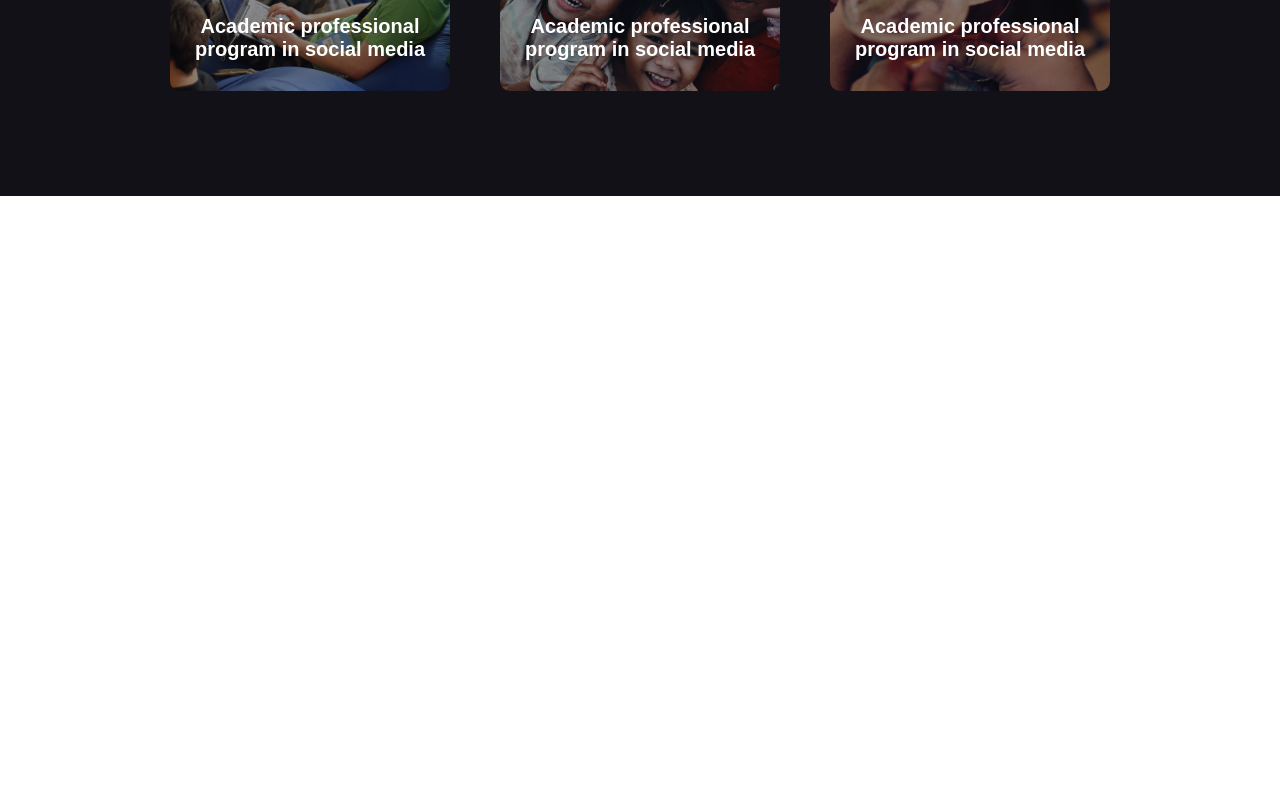
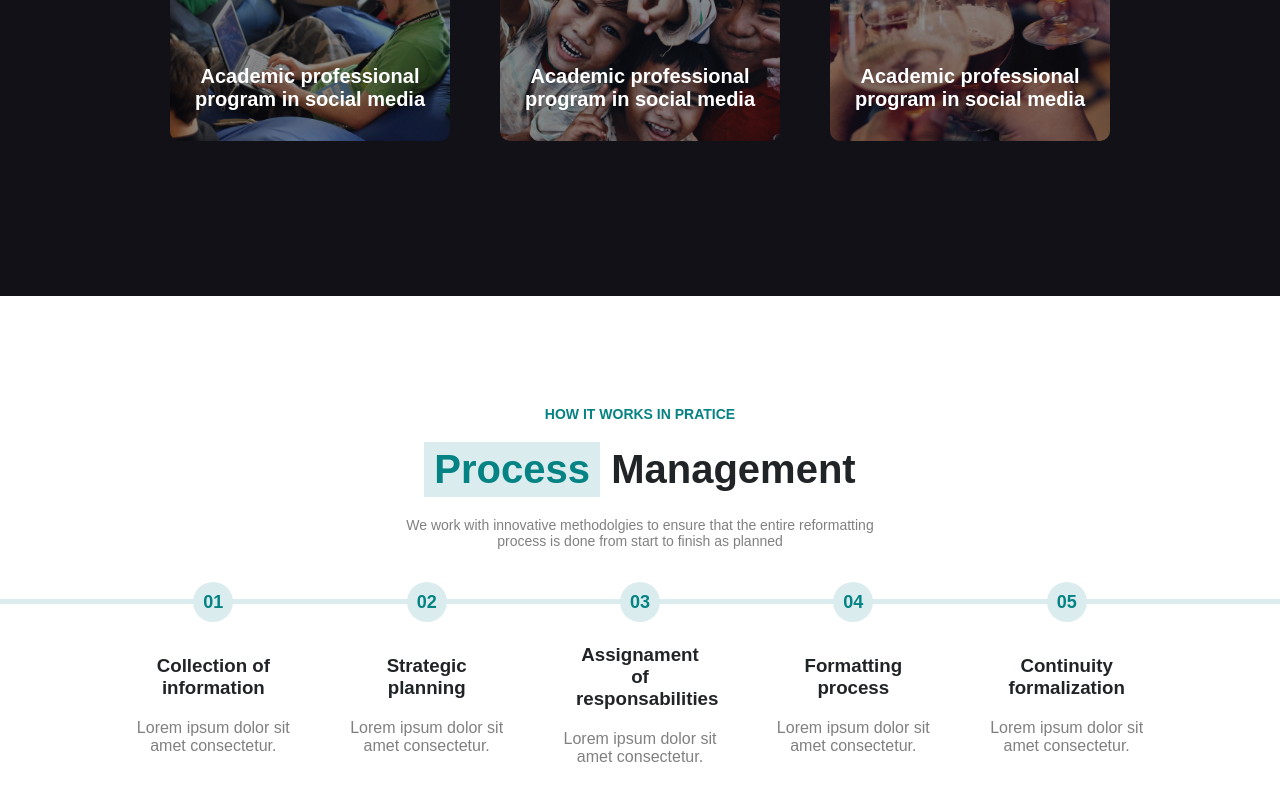
Before and after one commit to Andrea8802/proj-html-vuejs, a Vue app: page / in a window 1280 px wide. Shown: the part 2704-3504 px from the top of the page. Before the commit the page ends 2900 px from the top, so only its background shows below. Built offline with nearby package versions, Linux system fonts and the light colour scheme.

Commit message:
Creata sezione 'Process Managament'

```diff
--- a/src/components/AppMain.vue
+++ b/src/components/AppMain.vue
@@ -1,14 +1,16 @@
 <script>
 import FeaturesCards from './Main/FeaturesCards.vue';
-import About from './Main/About/About.vue';
-import Actions from './Main/Actions/Actions.vue';
+import About from './Main/About Section/About.vue';
+import Actions from './Main/Actions Section/Actions.vue';
+import Process from './Main/Process.vue';
 
 export default {
     name: "AppMain",
     components: {
         FeaturesCards,
         About,
-        Actions
+        Actions,
+        Process
     }
 }
 </script>
@@ -25,6 +27,10 @@ export default {
 
         <section class="actions">
             <Actions />
+        </section>
+
+        <section class="process">
+            <Process />
         </section>
     </main>
 </template>
@@ -52,7 +58,14 @@ main {
         @include d-flex(center, center);
         flex-direction: column;
         background-color: $bg-black;
-        height: 1000px;
+        height: 1100px;
+        width: 100%;
+    }
+
+    .process {
+        @include d-flex(center, center);
+        flex-direction: column;
+        height: 580px;
         width: 100%;
     }
 }
--- /dev/null
+++ b/src/components/Main/Process.vue
@@ -0,0 +1,190 @@
+<script>
+export default {
+    name: "Process",
+}
+</script>
+
+<template>
+    <div class="blue-text">
+        HOW IT WORKS IN PRATICE
+    </div>
+
+    <div class="title">
+        <div class="bg-title">
+            Process
+        </div>
+        Management
+    </div>
+
+    <p class="text">
+        We work with innovative methodolgies to ensure that the entire reformatting process is done from start to finish
+        as planned
+    </p>
+
+
+    <div class="bar">
+        <div class="ball-container">
+            <div class="ball">
+                01
+            </div>
+        </div>
+
+        <div class="ball-container">
+            <div class="ball">
+                02
+            </div>
+        </div>
+
+        <div class="ball-container">
+            <div class="ball">
+                03
+            </div>
+        </div>
+
+        <div class="ball-container">
+            <div class="ball">
+                04
+            </div>
+        </div>
+
+        <div class="ball-container">
+            <div class="ball">
+                05
+            </div>
+        </div>
+
+
+    </div>
+
+    <div class="card-list">
+        <div class="card">
+
+            <h3>
+                Collection of information
+            </h3>
+
+            <p>
+                Lorem ipsum dolor sit amet consectetur.
+            </p>
+
+        </div>
+
+        <div class="card">
+
+            <h3>
+                Strategic planning
+            </h3>
+
+            <p>
+                Lorem ipsum dolor sit amet consectetur.
+            </p>
+
+        </div>
+
+        <div class="card">
+
+            <h3>
+                Assignament of responsabilities
+            </h3>
+
+            <p>
+                Lorem ipsum dolor sit amet consectetur.
+            </p>
+
+        </div>
+
+        <div class="card">
+
+            <h3>
+                Formatting process
+            </h3>
+
+            <p>
+                Lorem ipsum dolor sit amet consectetur.
+            </p>
+
+        </div>
+
+        <div class="card">
+
+            <h3>
+                Continuity formalization
+            </h3>
+
+            <p>
+                Lorem ipsum dolor sit amet consectetur.
+            </p>
+
+        </div>
+
+    </div>
+</template>
+
+<style lang="scss" scoped>
+@use '../../styles/partials/variables' as *;
+@use '../../styles/partials/mixins' as *;
+
+.title {
+    font-size: 40px;
+    font-weight: bold;
+    color: $dark-text-color;
+    margin: 20px 0;
+}
+
+.text {
+    color: $text-color;
+    width: 38%;
+    font-size: 14px;
+    text-align: center;
+}
+
+.bar {
+    background-color: $light-primary-color;
+    height: 5px;
+    width: 100%;
+    margin: 50px 0 0;
+    @include d-flex(center, center);
+
+    .ball-container {
+        width: calc(100% / 6);
+
+        .ball {
+            background-color: $light-primary-color;
+            color: $primary-color;
+            border-radius: 50%;
+            padding: 10px;
+            width: 40px;
+            height: 40px;
+            font-weight: bold;
+            font-size: 18px;
+            margin: auto
+        }
+    }
+}
+
+.card-list {
+    @include d-flex(center, center);
+    width: 100%;
+
+    .card {
+        @include d-flex(space-evenly, center);
+        flex-direction: column;
+        width: calc(100% / 6);
+
+
+        h3 {
+            width: 60%;
+            text-align: center;
+            color: $dark-text-color;
+            margin: 40px 0 20px;
+        }
+
+        p {
+            color: $text-color;
+            width: 80%;
+            text-align: center;
+        }
+
+    }
+}
+</style>
```
Also changed, not shown: src/components/Main/About Section/About.vue (renamed from src/components/Main/About/About.vue), src/components/Main/About Section/AboutNumbers.vue (renamed from src/components/Main/About/AboutNumbers.vue), src/components/Main/Actions Section/ActionCards.vue (renamed from src/components/Main/Actions/ActionCards.vue), src/components/Main/Actions Section/Actions.vue (renamed from src/components/Main/Actions/Actions.vue).
